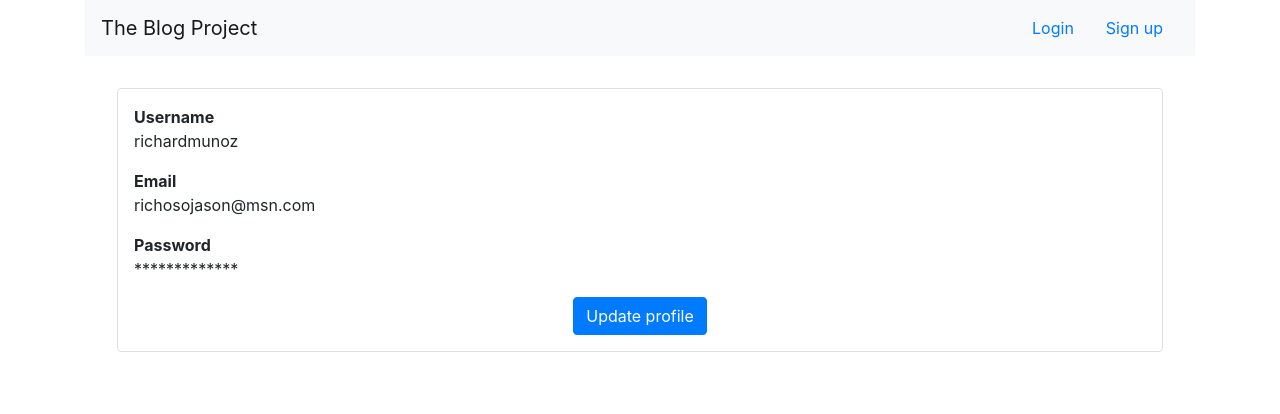
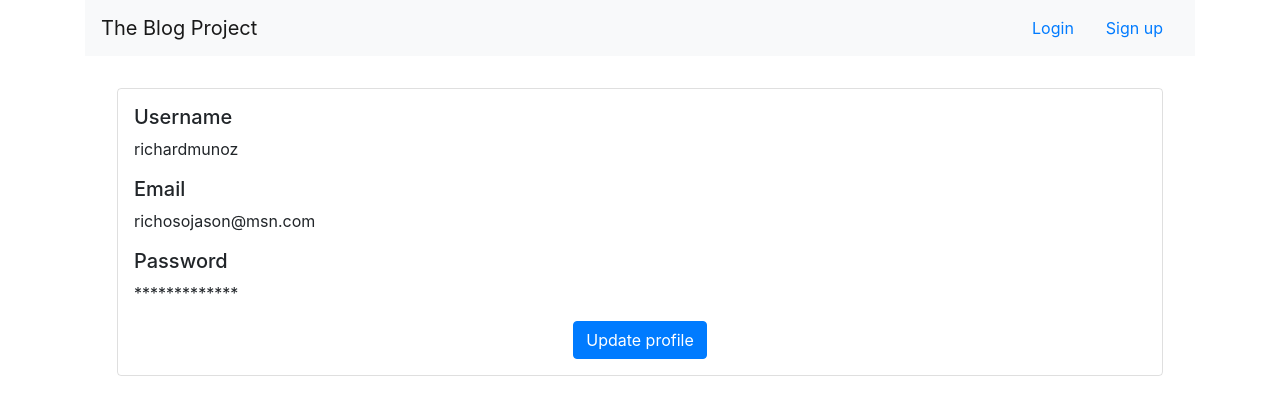
Before and after one commit to scottgamer/The-blog-project, an Angular app in the folder front-end/: page /profile in a window 1280 px wide. Shown: the top 414 px of the page. Built offline with nearby package versions, Linux system fonts and the light colour scheme.

Commit message:
added user.service

```diff
--- a/front-end/src/app/components/modal/modal.component.html
+++ b/front-end/src/app/components/modal/modal.component.html
@@ -7,7 +7,7 @@
       </button>
     </div>
     <div class="modal-body">
-      <!-- <app-profile-edit></app-profile-edit> -->
+      <app-profile-edit></app-profile-edit>
     </div>
     <div class="modal-footer">
       <button type="button" class="btn btn-secondary">
--- a/front-end/src/app/components/modal/modal.component.ts
+++ b/front-end/src/app/components/modal/modal.component.ts
@@ -1,5 +1,4 @@
 import { Component, OnInit, Input } from "@angular/core";
-// import { User } from "src/models/user.model";
 
 @Component({
   selector: "app-modal",
@@ -7,11 +6,8 @@ import { Component, OnInit, Input } from "@angular/core";
   styleUrls: ["./modal.component.css"]
 })
 export class ModalComponent implements OnInit {
-  // @Input() data: User;
   @Input() title: string;
   constructor() {}
 
-  ngOnInit(): void {
-    // console.log("modal", this.data);
-  }
+  ngOnInit(): void {}
 }
--- a/front-end/src/app/components/profile/profile-edit/profile-edit.component.ts
+++ b/front-end/src/app/components/profile/profile-edit/profile-edit.component.ts
@@ -1,5 +1,6 @@
-import { Component, OnInit, Input } from "@angular/core";
+import { Component, OnInit } from "@angular/core";
 import { User } from "../../../models/user.model";
+import { UserService } from "src/app/services/user.service";
 
 @Component({
   selector: "app-profile-edit",
@@ -8,7 +9,9 @@ import { User } from "../../../models/user.model";
 })
 export class ProfileEditComponent implements OnInit {
   user: User;
-  constructor() {}
+  constructor(private userService: UserService) {}
 
-  ngOnInit(): void {}
+  ngOnInit(): void {
+    this.userService.userSubject.subscribe(user => (this.user = user));
+  }
 }
--- a/front-end/src/app/components/profile/profile.component.html
+++ b/front-end/src/app/components/profile/profile.component.html
@@ -1,14 +1,14 @@
 <div class="profile">
   <div class="profile__item">
-    <strong>Username</strong>
+    <h5>Username</h5>
     <p>richardmunoz</p>
   </div>
   <div class="profile__item">
-    <strong>Email</strong>
+    <h5>Email</h5>
     <p>richosojason@msn.com</p>
   </div>
   <div class="profile__item">
-    <strong>Password</strong>
+    <h5>Password</h5>
     <p>*************</p>
   </div>
   <div class="actions">
--- a/front-end/src/app/components/profile/profile.component.ts
+++ b/front-end/src/app/components/profile/profile.component.ts
@@ -1,6 +1,7 @@
 import { Component, OnInit } from "@angular/core";
 
 import { User } from "../../models/user.model";
+import { UserService } from "src/app/services/user.service";
 
 @Component({
   selector: "app-profile",
@@ -11,12 +12,13 @@ export class ProfileComponent implements OnInit {
   showModal = false;
   user: User;
 
-  constructor() {}
+  constructor(private userService: UserService) {}
 
   ngOnInit(): void {}
 
   onUpdateProfile() {
     this.showModal = !this.showModal;
     this.user = new User("scottgamer", "richosojason@msn.com", "1234");
+    this.userService.editUser(this.user);
   }
 }
--- /dev/null
+++ b/front-end/src/app/services/user.service.ts
@@ -0,0 +1,15 @@
+import { Injectable } from "@angular/core";
+import { BehaviorSubject } from "rxjs";
+import { User } from "../models/user.model";
+
+@Injectable({
+  providedIn: "root"
+})
+export class UserService {
+  userSubject = new BehaviorSubject<User>(null);
+  constructor() {}
+
+  editUser(user: User) {
+    this.userSubject.next(user);
+  }
+}
```
